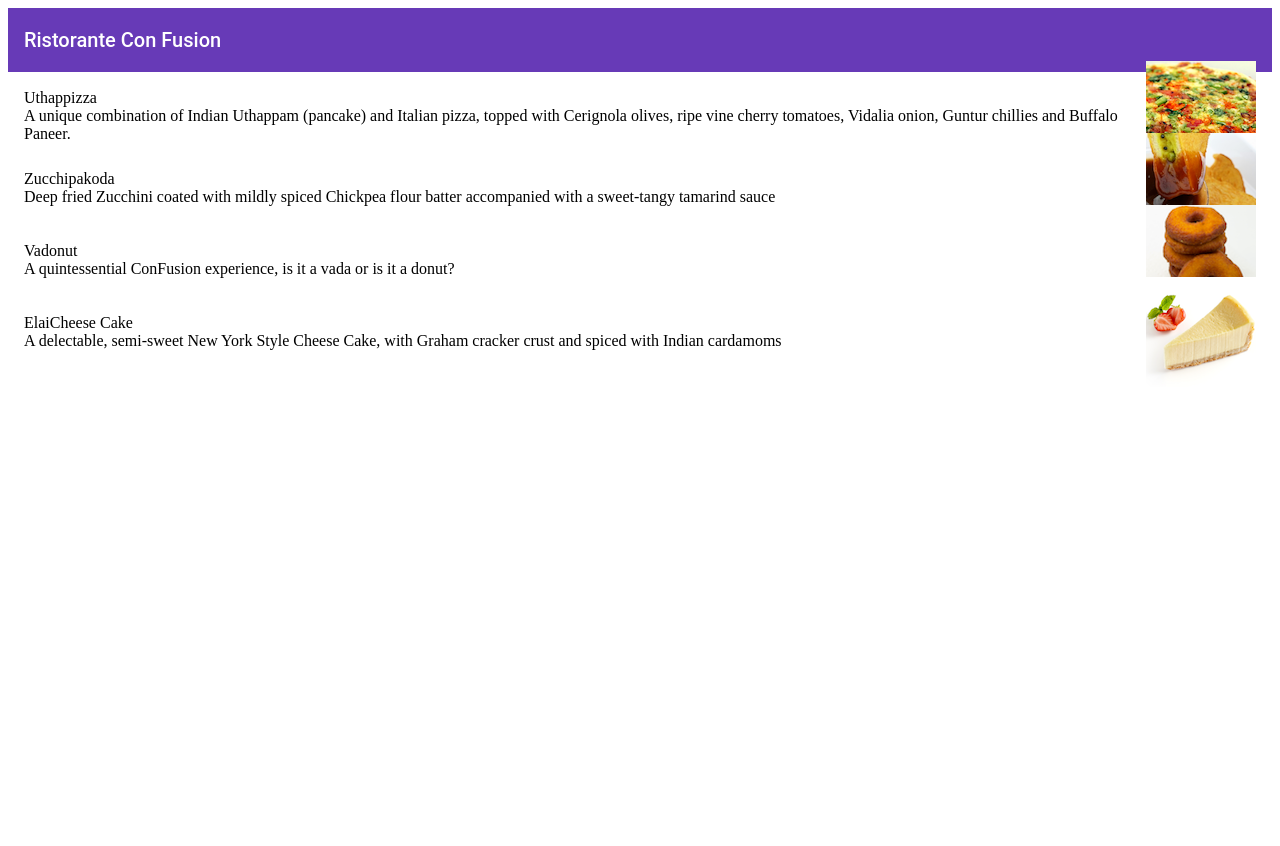
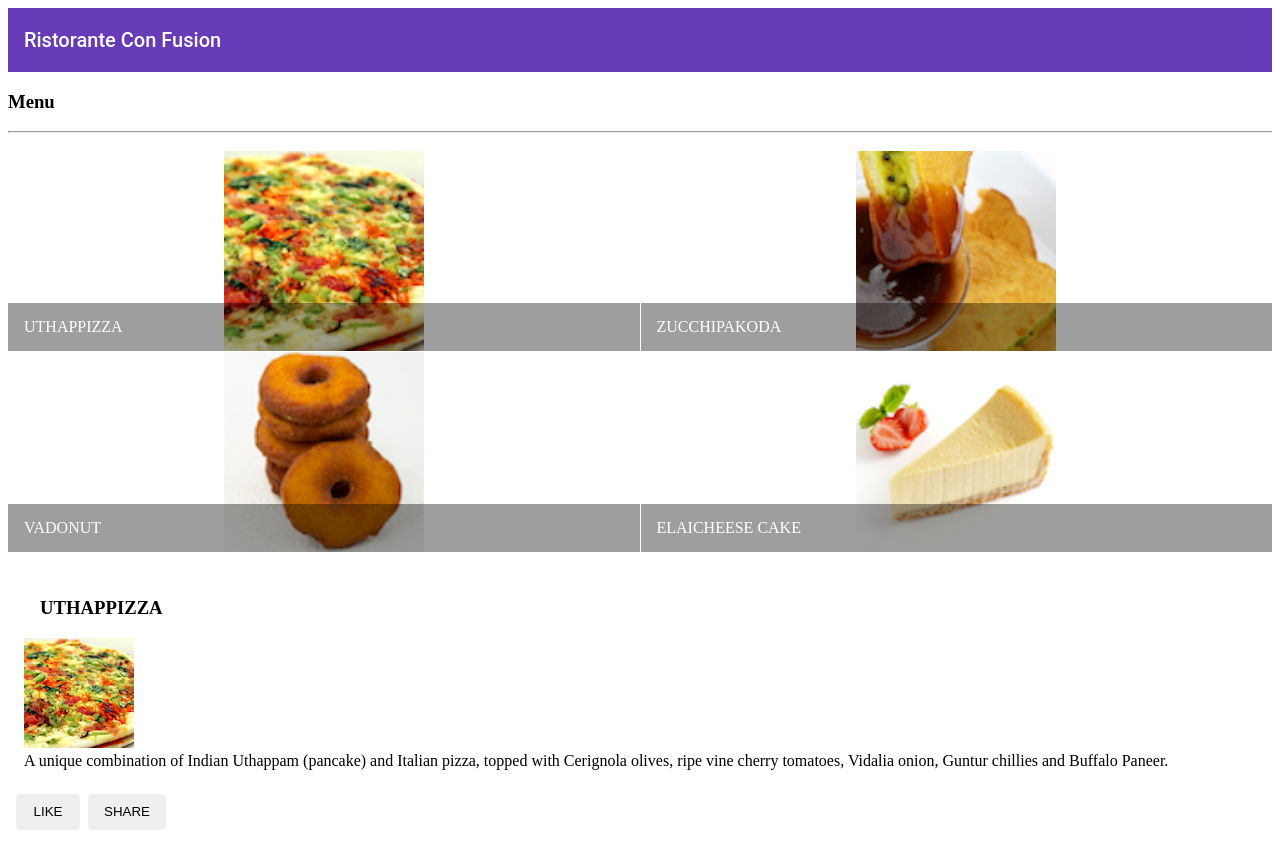
Before and after one commit to fedeful/Learn-Angular, an Angular app: page / in a window 1280 px wide. Before the commit the page ends 800 px from the top, so only its background shows below. Built offline with nearby package versions, Linux system fonts and the light colour scheme.

Commit message:
component

```diff
--- a/src/app/menu/menu.component.html
+++ b/src/app/menu/menu.component.html
@@ -1,13 +1,43 @@
 <div class="container"
     fxLayout="column"
     fxLayoutGap="10px">
-    <mat-list fxFlex>
-        <mat-list-item *ngFor="let dish of dishes">
-            <img matLIstAvatar src={{dish.image}} alt={{dish.name}}>
-            <h1 matLine> {{dish.name}}</h1>
-            <p matLine>
-                <span>{{dish.description}}</span>
-            </p>
-        </mat-list-item>
-    </mat-list>
+
+    <div fxFlex>
+        <div>
+            <h3>Menu</h3>
+            <hr>
+        </div>
+    </div>
+
+    <div fxFlex>
+        <mat-grid-list cols="2" rowHeight="200px">
+            <mat-grid-tile *ngFor="let dish of dishes">
+                <img height="200px" src={{dish.image}} alt={{dish.name}}>
+                <mat-grid-tile-footer>
+                    <h1> {{dish.name | uppercase }}</h1>
+                </mat-grid-tile-footer>
+            </mat-grid-tile>
+        </mat-grid-list>
+    </div>
+    <div fxFlex *ngIf="selectedDish">
+        <mat-card>
+            <mat-card-header>
+                <mat-card-title>
+                    <h3>{{selectedDish.name | uppercase}}</h3>
+                </mat-card-title>
+            </mat-card-header>
+            <img mat card-image src={{selectedDish.image}} alt={{selectedDish.name}}>
+            <mat-card-content>
+                <p>{{selectedDish.description}}</p>
+            </mat-card-content>
+            <mat-card-actions>
+                <button mat-button>
+                LIKE
+                </button>
+                <button mat-button>
+                SHARE
+                </button>
+            </mat-card-actions>
+        </mat-card>
+    </div>
 </div>
--- a/src/app/menu/menu.component.ts
+++ b/src/app/menu/menu.component.ts
@@ -1,14 +1,6 @@
 import { Component, OnInit } from '@angular/core';
 import { Dish } from '../shared/dish';
-
-@Component({
-  selector: 'app-menu',
-  templateUrl: './menu.component.html',
-  styleUrls: ['./menu.component.scss']
-})
-export class MenuComponent implements OnInit {
-
-  dishes: Dish[] = [
+const DISHES: Dish[] = [
   {
     id: '0',
     name: 'Uthappizza',
@@ -50,7 +42,17 @@ export class MenuComponent implements OnInit {
     price: '2.99',
     description: 'A delectable, semi-sweet New York Style Cheese Cake, with Graham cracker crust and spiced with Indian cardamoms'
   }
-   ];
+]
+
+@Component({
+  selector: 'app-menu',
+  templateUrl: './menu.component.html',
+  styleUrls: ['./menu.component.scss']
+})
+export class MenuComponent implements OnInit {
+
+  dishes: Dish[] = DISHES;
+  selectedDish: Dish = DISHES[0]
 
   constructor() { }
 
```
Also changed, not shown: src/app/app.module.ts (+8 -1 lines). Lines whose indentation alone changed are shown as unchanged.
